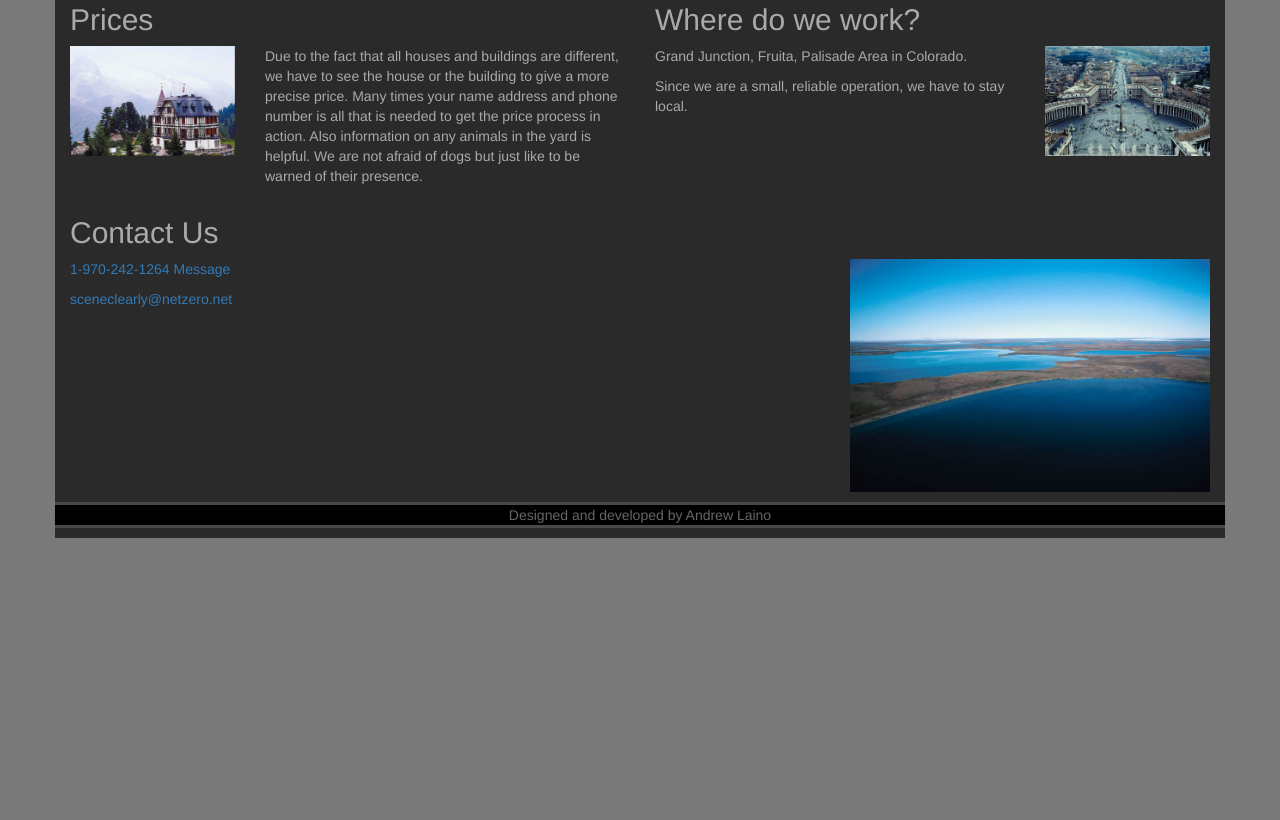
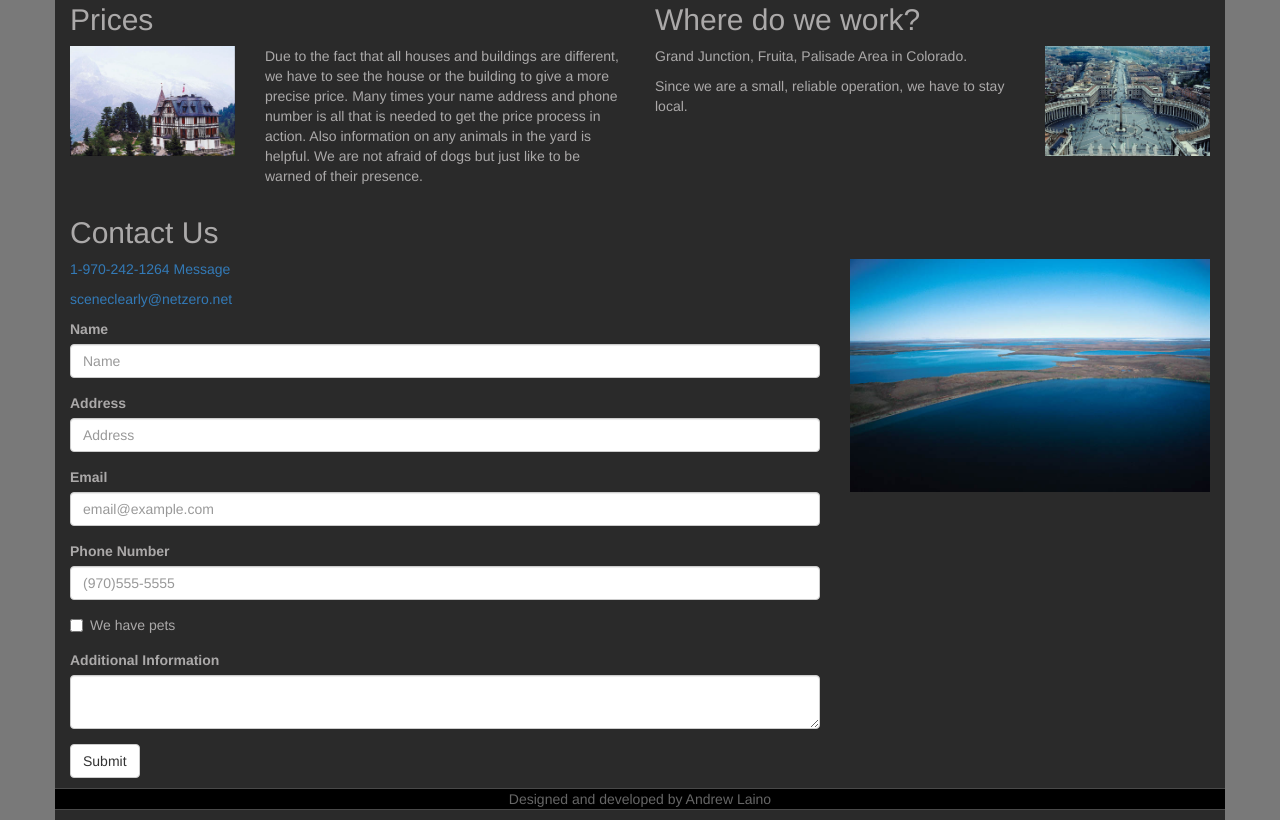
Before and after one commit to akl2k7/SceneClearly, a plain HTML site: page index.html in a window 1280 px wide. Shown: the part 1089-1909 px from the top of the page. Before the commit the page ends 1627 px from the top, so only its background shows below. Drawn offline with Linux system fonts and the light colour scheme.

Commit message:
add form to contact section
I added a form to the contact section of the page. It still needs functionality, but it's a start

```diff
--- a/css/style.scss
+++ b/css/style.scss
@@ -52,6 +52,10 @@ body {
 	}
 }
 
+// Sections of the body
+
+
+
 // The Footer
 $footerColor: #666666;
 $footerBackground: #000000;
@@ -63,6 +67,7 @@ footer {
 	border-top-style: solid;
 	border-bottom-style: solid;
 	border-color: $footerBorder;
+	border-width: 1px;
 	margin-left: -15px;
 	margin-right: -15px;
 	margin-top: 10px;
--- a/index.html
+++ b/index.html
@@ -124,6 +124,40 @@
 				<div class="col-sm-8">
 					<p><a href="tel:+1-970-242-1264">1-970-242-1264 Message</a></p>
 					<p><a href="mailto:sceneclearly@netzero.net">sceneclearly@netzero.net</a></p>
+
+					<form action="email.php" method="POST">
+						<div class="form-group">
+							<label>Name </label>
+							<input type="text" class="form-control" id="name" placeholder="Name" required/>
+						</div>
+						<div class="form-group">
+							<label>Address </label>
+							<input type="text" class="form-control" id="address" placeholder="Address" required/>
+						</div>
+						<div class="form-group">
+							<label>Email </label>
+							<input type="email" class="form-control" id="email" placeholder="email@example.com" required/>
+						</div>
+						<div class="form-group">
+							<label>Phone Number </label>
+							<input type="tel" class="form-control" id="phoneNumber" placeholder="(970)555-5555" required/>
+						</div>
+						<div class="form-group">
+							<div class="checkbox">
+								<label>
+									<input type="checkbox"/> We have pets
+								</label>
+							</div>
+						</div>
+						<div class="form-group">
+							<label>Additional Information</label>
+							<textarea class="form-control" id="additionalNotes" placeholder="Additional information">
+							</textarea>
+						</div>
+						<div>
+							<button type="submit" class="btn btn-default">Submit</button>
+						</div>
+					</form>
 				</div>
 				<div class="col-sm-4">
 					<img src="images/lake.jpg" class="img-responsive" alt="A lake that you can see clearly"/>
```
Also changed, not shown: css/style.css, 1 other file.
